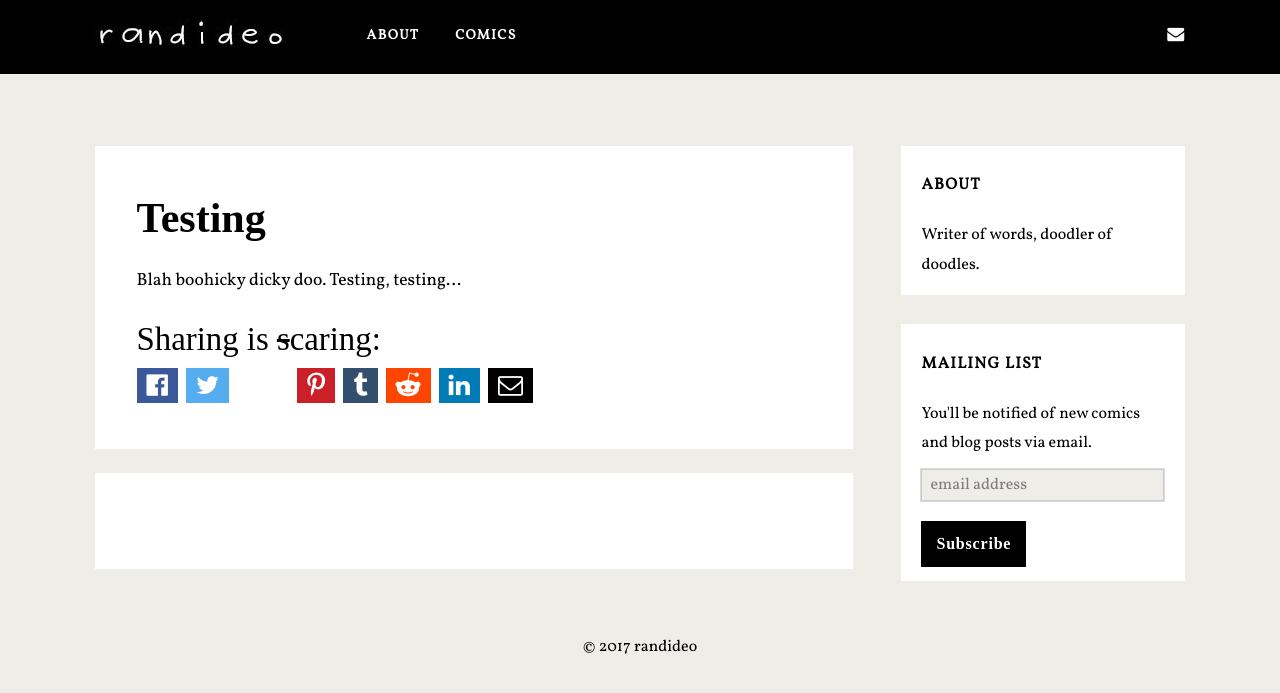
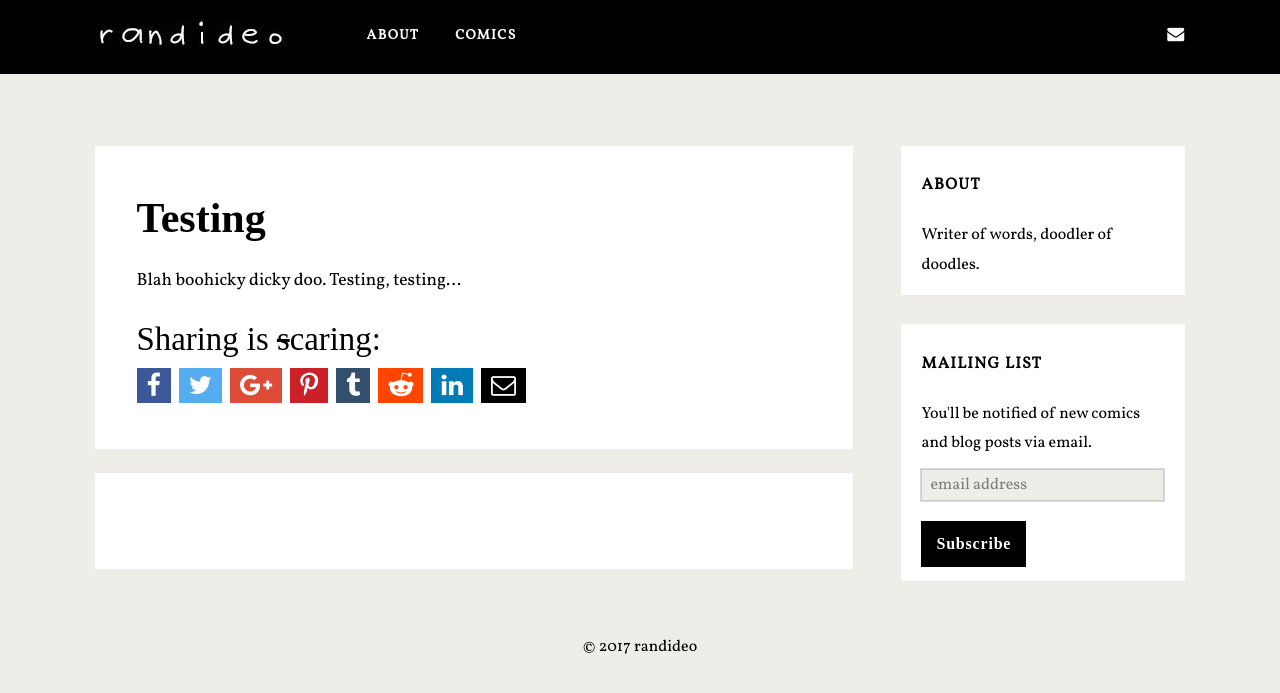
Before and after one commit to randideo/randideo.github.io, a Jekyll site: the page built from _posts/2015-09-02-test3.md, in a window 1280 px wide. Shown: the top 693 px of the page. Built offline with Jekyll 4.4.1, drawn with Linux system fonts in a browser that asks for light colours; nearby versions of some CDN libraries; some web fonts are replaced; comment, search, counter and statistics services are not loaded.

Commit message:
Update social.html

```diff
--- a/_includes/social.html
+++ b/_includes/social.html
@@ -6,7 +6,7 @@
 	    <a style="text-decoration: none;" href="https://www.facebook.com/sharer/sharer.php?u={{ site.url }}{{ site.baseurl }}{{ page.url }}"
 	        onclick="window.open(this.href, 'pop-up', 'left=20,top=20,width=500,height=500,toolbar=1,resizable=0'); return false;"
 	        title="Share on Facebook" >
-	        <i class="fa fa-facebook-official share-button"></i>
+	        <i class="fa fa-facebook share-button"></i>
 	    </a>
 
 	    <a style="text-decoration: none;" href="https://twitter.com/intent/tweet?text={{ page.title }}&url={{ site.url }}{{ site.baseurl }}{{ page.url }}"
@@ -82,7 +82,7 @@
 }
 
 /* Facebook button */
-.fa-facebook-official {
+.fa-facebook {
     background-color: #3b5998;
 	color: #fff;
 
@@ -97,10 +97,8 @@ color: #fff;
 
 /* Google-PLus button */
 .fa-google-plus {
-    bacground-color: #dd4b39;
+    background-color: #dd4b39;
 	color: #fff;
-
-
 }
 
 
```
